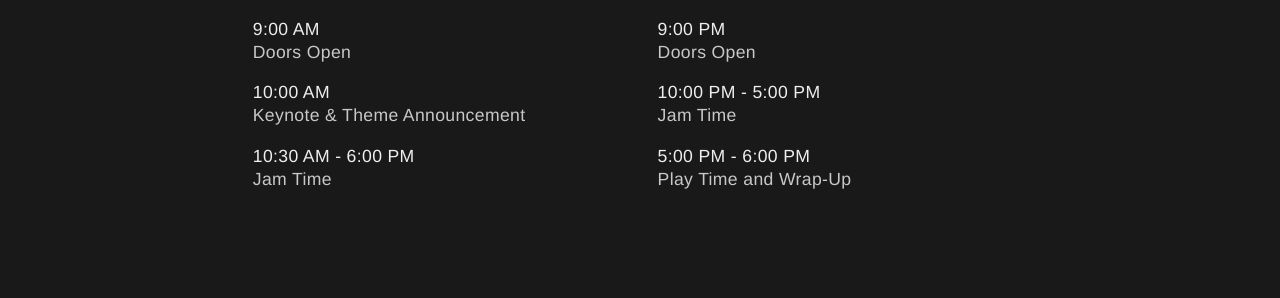
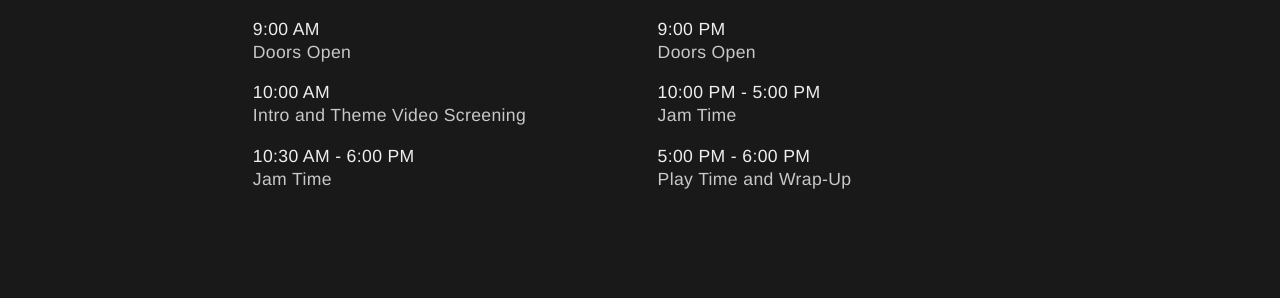
Before and after one commit to purplemonkeygamejam/purplemonkeygamejam.github.io, a Jekyll site: the page built from index.html, in a window 1280 px wide. Shown: the part 1070-1368 px from the top of the page. Built offline with Jekyll 4.4.1, drawn with Linux system fonts in a browser that asks for light colours.

Commit message:
Updated schedule.

```diff
--- a/index.html
+++ b/index.html
@@ -26,7 +26,7 @@ layout: default
                 <h3>May 19th</h3>
 
                 <p><b>9:00 AM</b><br>Doors Open</p>
-                <p><b>10:00 AM</b><br>Keynote &amp; Theme Announcement</p>
+                <p><b>10:00 AM</b><br>Intro and Theme Video Screening</p>
                 <p><b>10:30 AM - 6:00 PM</b><br>Jam Time</p>
 
             </div>
```
